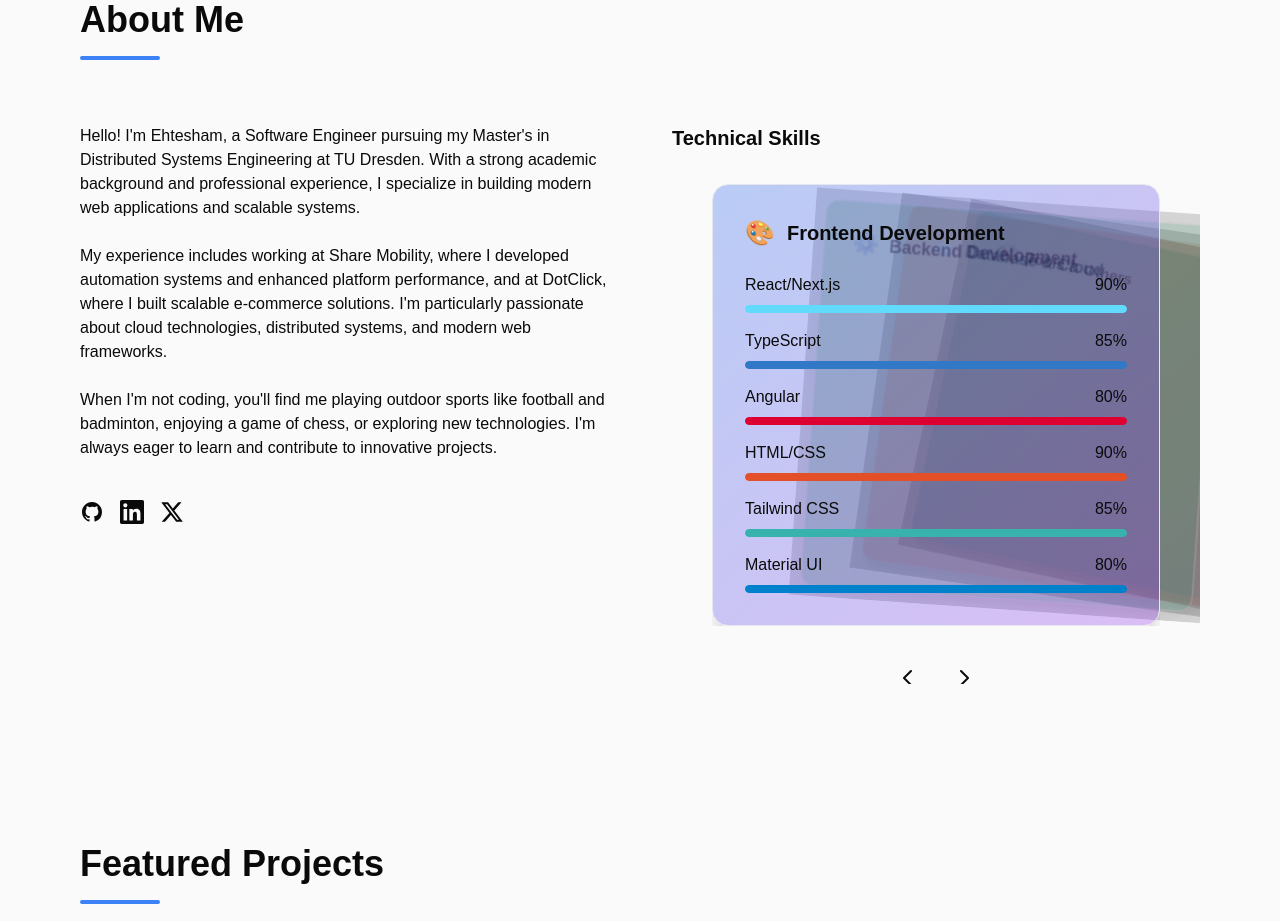
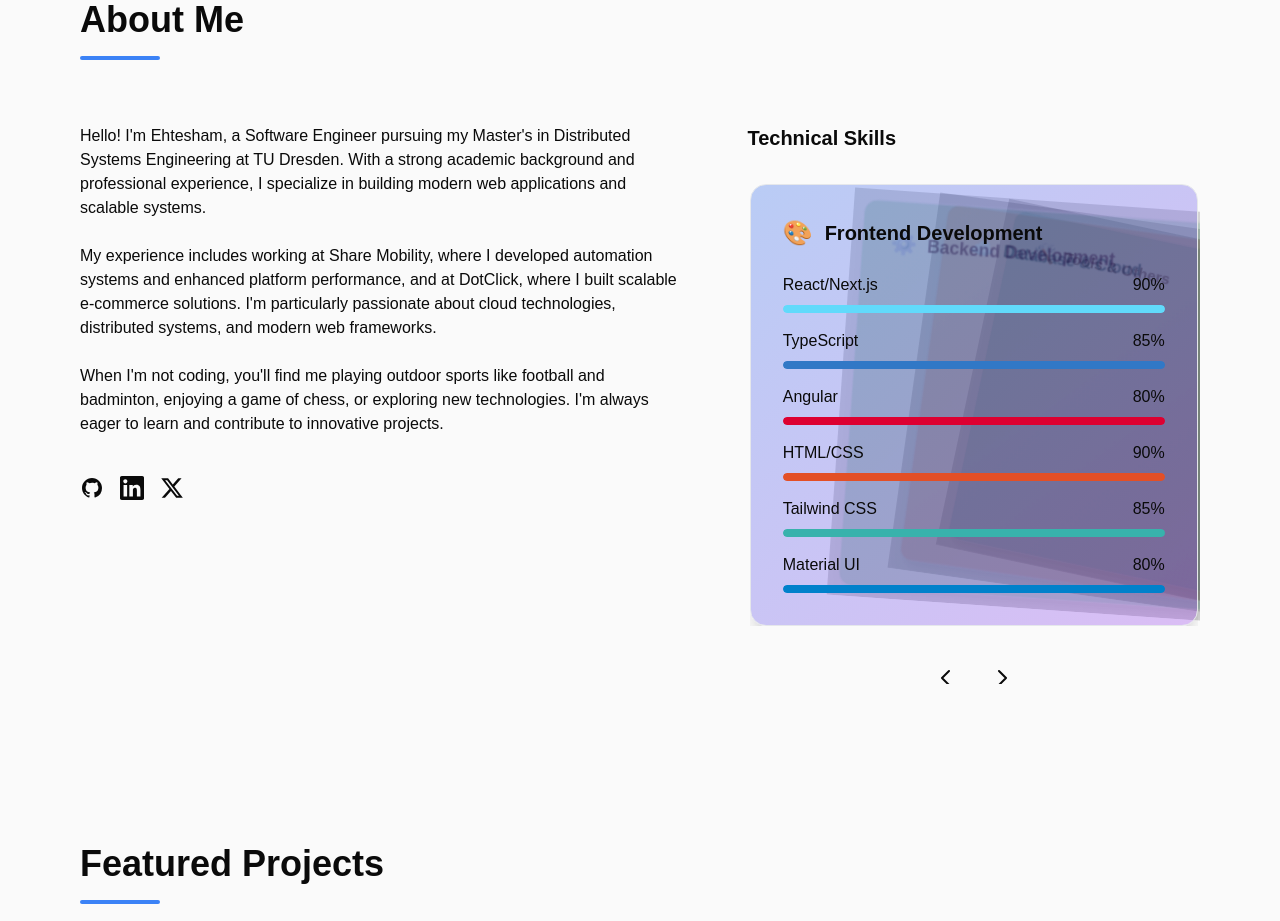
Before and after one commit to EhteZafar/portfolio, a Next.js app: page / in a window 1280 px wide. Shown: the part 880-1801 px from the top of the page. Built offline with nearby package versions, Linux system fonts and the light colour scheme.

Commit message:
checkpoint: updated the app section

```diff
--- a/src/app/page.tsx
+++ b/src/app/page.tsx
@@ -112,7 +112,8 @@ export default function Home() {
                 <div className="h-1 w-20 bg-primary rounded"></div>
               </div>
 
-              <div className="grid gap-16 md:grid-cols-2">
+              <div className="max-w-6xl mx-auto">
+                <div className="grid gap-16 lg:grid-cols-[2fr,1.5fr] items-start">
                   <div className="space-y-6 [&>p]:text-foreground/80">
                     <p>
                       Hello! I&apos;m Ehtesham, a Software Engineer pursuing my Master&apos;s in Distributed Systems Engineering
@@ -164,9 +165,10 @@ export default function Home() {
                     </div>
                   </div>
 
-                <div>
+                  <div className="lg:sticky lg:top-24">
                     <h3 className="text-xl font-semibold mb-8">Technical Skills</h3>
                     <Skills />
+                  </div>
                 </div>
               </div>
             </div>
```
Lines whose indentation alone changed are shown as unchanged.
